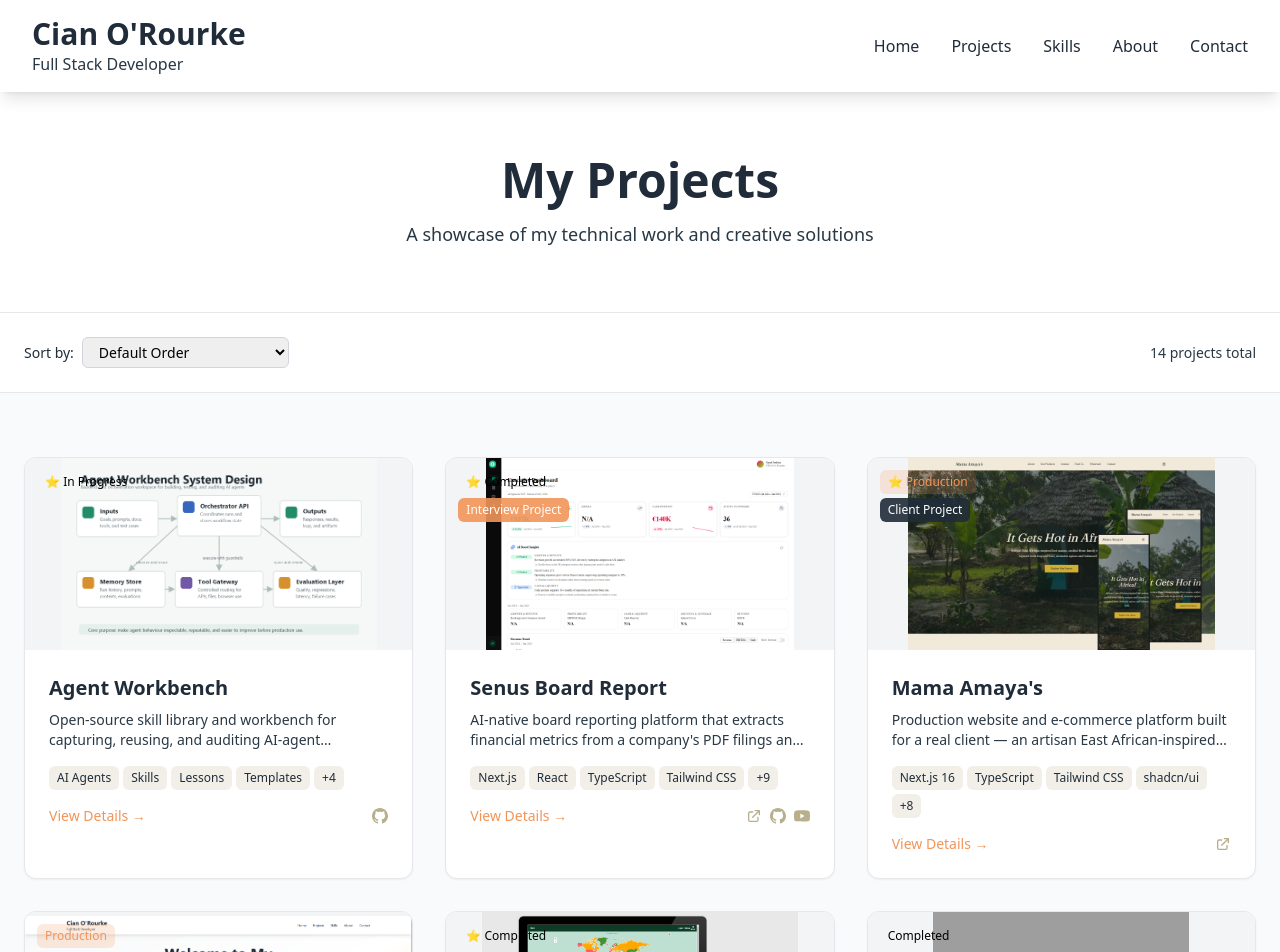
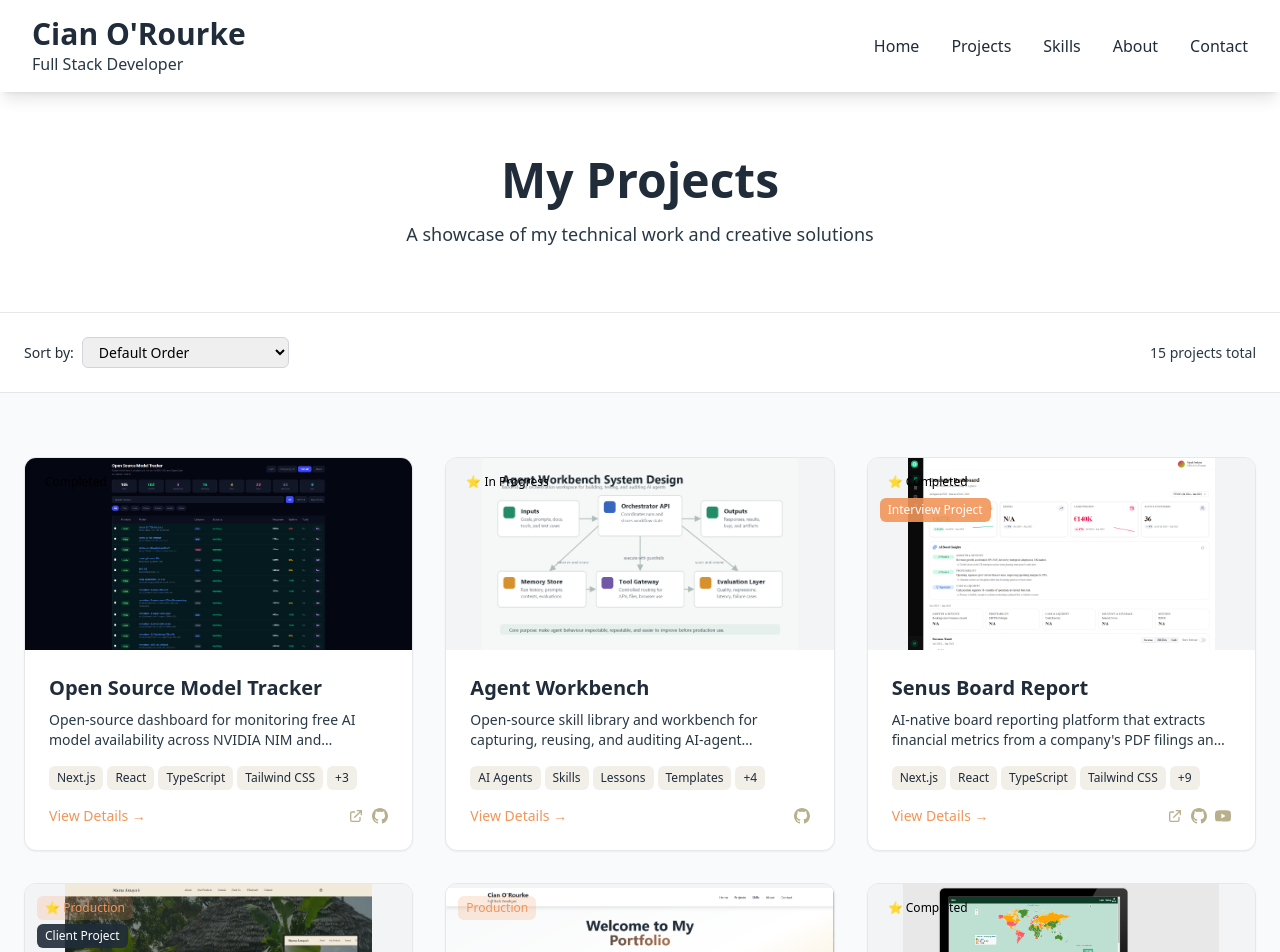
Before and after one commit to COR1999/ai-app, a Next.js app: page /projects in a window 1280 px wide. Shown: the top 952 px of the page. Built offline with nearby package versions, Linux system fonts and the light colour scheme; grey boxes are pictures that could not be loaded.

Commit message:
added the proejcts.ts

```diff
--- a/constants/projects.ts
+++ b/constants/projects.ts
@@ -1,6 +1,37 @@
 import { Project } from '@/types/project';
 
 export const projects: Project[] = [
+  {
+    id: 15,
+    title: "Open Source Model Tracker",
+    shortDescription: "Open-source dashboard for monitoring free AI model availability across NVIDIA NIM and OpenCode — because they update the list without telling anyone.",
+    fullDescription: "An open-source Next.js dashboard that lets anyone check which free-tier AI models are currently live on NVIDIA's NIM API and OpenCode. NVIDIA regularly adds, removes, and sunsets models from their free catalog without announcements, changelogs, or any form of notification — so developers are left guessing which endpoints actually work. This tool hits every model with a real test request and shows you what's up, what's down, and what's new. Features include model comparison, a 30-day changelog of additions/removals, dark/light theme, mobile-responsive card layout, 7-day uptime tracking, function-calling detection, T3 Code compatibility badges, and shareable snapshot links. Built out of frustration with stale docs and broken endpoints.",
+    technologies: ["Next.js", "React", "TypeScript", "Tailwind CSS", "NVIDIA NIM API", "OpenCode API", "Vercel"],
+    features: [
+      "Live availability testing for every free NVIDIA NIM and OpenCode model via real API calls",
+      "Model comparison — select up to 3 models and compare status, response time, tools, and uptime side-by-side",
+      "30-day changelog tracking model additions and removals over time (localStorage)",
+      "Dark/light theme toggle with full color palette support",
+      "Mobile-responsive card layout for testing on the go",
+      "Category filters — chat, code, vision, embedding, audio",
+      "7-day uptime history tracked per model for reliability insights",
+      "Function-calling detection via tools payload in test requests",
+      "T3 Code compatibility badges for models known to break with Chat Completions",
+      "NVIDIA model links to build.nvidia.com for every model",
+      "New model alerts — badges models that appeared since your last visit",
+      "Shareable snapshot links to share current status with others",
+      "Daily Vercel Cron job for automated testing at 8am UTC",
+      "Batched test-all to stay under Vercel's serverless function timeout limits",
+      "Known-slow models skipped automatically during test-all to save time"
+    ],
+    image: "/images/projects/open-source-model-tracker.png",
+    imageAlt: "Open Source Model Tracker Dashboard",
+    githubLink: "https://github.com/COR1999/opensource-model-tracker",
+    demoLink: "https://opensource-model-tracker.vercel.app",
+    status: "completed",
+    featured: false,
+    showDetails: true
+  },
   {
     id: 14,
     title: "Agent Workbench",
```
Also changed, not shown: public/images/projects/open-source-model-tracker.png (added).
